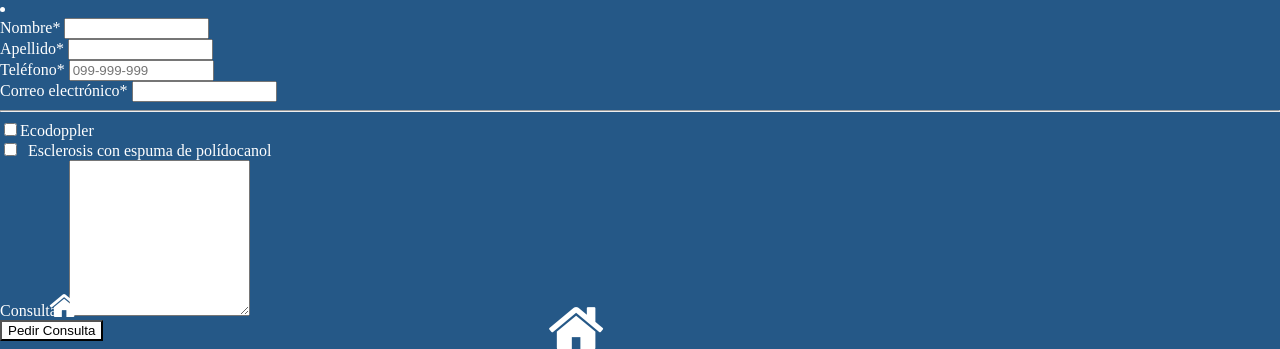
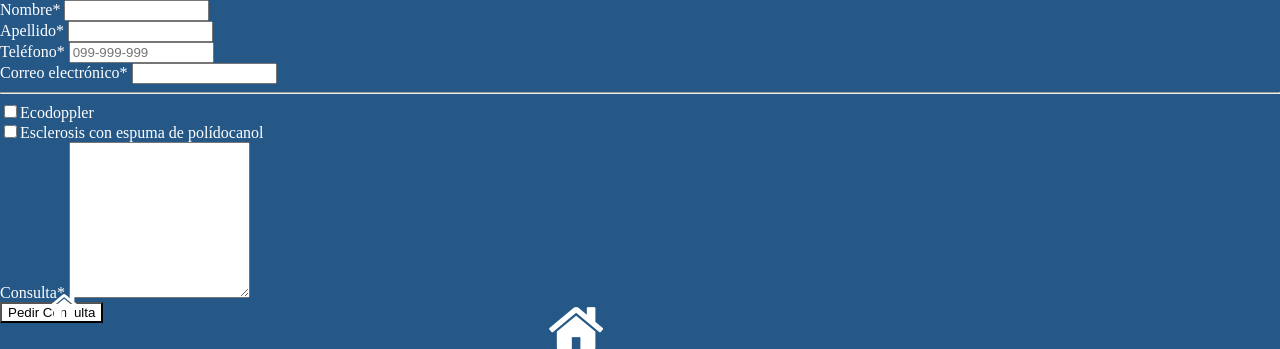
Before and after one commit to nandopera/drjuanpiegas, a plain HTML site: page index.html in a window 1280 px wide. Shown: the top 349 px of the page. Drawn offline with nearby package versions, Linux system fonts and the light colour scheme.

Commit message:
Add files via upload

```diff
--- a/index.html
+++ b/index.html
@@ -27,50 +27,40 @@
       FLEBÓLOGO<br/><hr>
       Tratamientos para várices, úlceras y arañitas.
       Somos los únicos formados y certificados en esclerosis con espuma ecoguiada</span></li>
-      <li>
       <!-- Formulario inicio -->
-        <span>
+<div>
   <form action="https://docs.google.com/forms/u/5/d/e/1FAIpQLSfLb2LjDxzRVL8zNRD0O26k1T6vXpJy4sLWpRAvn4I_pjvatQ/formResponse" method="post">
     <div class="">
     <div class=""><label class="" for="g106-nombre">Nombre*</label>
     <input id="g106-nombre" class="name" name="entry.1176297500" required="" size="15" type="text" value="" /></div>
     <div class=""><label class="" for="g106-nombre">Apellido*</label>
     <input id="" class="name" name="entry.577614166" required="" size="15" type="text" value="" /></div>
-          <!--</div>
-          <div class="row g-3">
-
-          -->
     <div class=""><label class="" for="g106-nombre">Teléfono*</label>
     <input id="" class="name" name="entry.310122962" required="" size="15" type="tel" value="" placeholder="099-999-999" /></div>
     <div class=""><label class="" for="g106-correoelectrnico">Correo electrónico*</label>
     <input id="g106-correoelectrnico" class="email" name="emailAddress" required="" size="15" type="email" value="" aria-required="true" /></div>
-          <!--</div>
-          -->
-
     <hr class="" style="background-color: rgb(255, 255, 255, 1); opacity: 1; box-shadow: none; margin-left: 0px; padding: 0px;" />
-
     <div class="">
     <div class="" role="list"><input id="ecodoppler" class="form-check-imput" name="entry.1613904653" type="checkbox" value="Ecodoppler" /><label class="" for="ecodoppler">Ecodoppler</label></div>
-          <div class=""><input id="escleroterapia" class="form-check-imput" name="entry.1613904653" type="checkbox" value="Escleroterapia" /><label class="form-check-label" style="margin: 8px;" for="escleroterapia">Esclerosis con espuma de polídocanol</label></div>
+    <div class=""><input id="escleroterapia" class="form-check-imput" name="entry.1613904653" type="checkbox" value="Escleroterapia" /><label class="form-check-label" for="escleroterapia">Esclerosis con espuma de polídocanol</label></div>
     </div>
-
     <div class=""><label class="" for="contact-form-comment-g106-mensaje">Consulta*</label>
     <textarea id="contact-form-comment-g106-mensaje" class="" cols="20" name="entry.1018146021" required="" rows="10"></textarea></div>
     <div class="">
     <div class=""><button class="" style="color: #000000; background-color: #ffffff;" type="submit" data-id-attr="placeholder">Pedir Consulta</button></div>
     </div>
     </div>
-          </form></div>
+    </form>
     <input id="_wpnonce" name="_wpnonce" type="hidden" value="0ac6360987" /><input name="_wp_http_referer" type="hidden" value="/contacto/" />
     <input name="contact-form-id" type="hidden" value="106" />
     <input name="action" type="hidden" value="grunion-contact-form" />
-          </div>
     <input name="contact-form-hash" type="hidden" value="0917b0aa99476dd2410cc7809d7785ca8fcec494" />
     <script src="https://cdn.jsdelivr.net/npm/@popperjs/core@2.5.4/dist/umd/popper.min.js" integrity="sha384-q2kxQ16AaE6UbzuKqyBE9/u/KzioAlnx2maXQHiDX9d4/zp8Ok3f+M7DPm+Ib6IU" crossorigin="anonymous"></script>
     <script src="https://cdn.jsdelivr.net/npm/bootstrap@5.0.0-beta1/dist/js/bootstrap.min.js" integrity="sha384-pQQkAEnwaBkjpqZ8RU1fF1AKtTcHJwFl3pblpTlHXybJjHpMYo79HY3hIi4NKxyj" crossorigin="anonymous"></script>
-        </span>
+</div>
 <!-- Formulario Fin -->
   </div>
+
   </li>
   <div class="page" id="p2">
     <li class="icon fa fa-medkit"><span class="title">Procedimientos</span></li>
```
Lines whose indentation alone changed are shown as unchanged.
